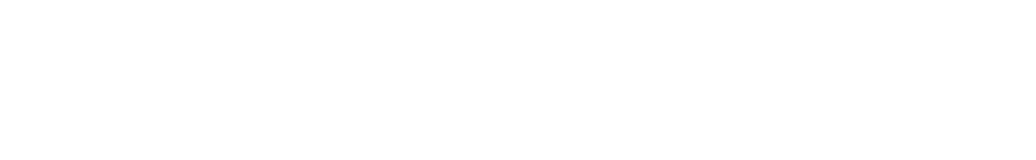
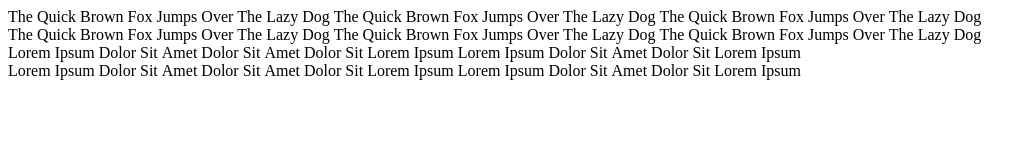
Before and after one commit to A-Mozeak/Tock, a browser extension: page index.html in a window 1280 px wide. Shown: the whole page, without its empty margins (0-1036 px from the left). Drawn offline with Linux system fonts and the light colour scheme.

Commit message:
Create filler divs and add flex to containers/objects.

```diff
--- a/index.html
+++ b/index.html
@@ -7,10 +7,60 @@
 </head>
 <body>
 	<div id='container'>
-		<div class='flexScroll' id='topFront'></div>
-		<div class='flexScroll' id='topBack'></div>
-		<div class='flexScroll' id='bottomFront'></div>
-		<div class='flexScroll' id='bottomBack'></div>
+		<div class='top'>
+  		<div class='flexScroll' id='topFront'>
+  		  <div class='bite'>The Quick Brown Fox</div>
+  		  <div class='bite'>Jumps Over</div>
+  		  <div class='bite'>The Lazy Dog</div>
+  		  <div class='bite'>The Quick Brown Fox</div>
+  		  <div class='bite'>Jumps Over</div>
+  		  <div class='bite'>The Lazy Dog</div>
+  		  <div class='bite'>The Quick Brown Fox</div>
+  		  <div class='bite'>Jumps Over</div>
+  		  <div class='bite'>The Lazy Dog</div>
+  		</div>
+  		<div class='flexScroll' id='topBack'>
+  		  <div class='bite'>The Quick Brown Fox</div>
+  		  <div class='bite'>Jumps Over</div>
+  		  <div class='bite'>The Lazy Dog</div>
+  		  <div class='bite'>The Quick Brown Fox</div>
+  		  <div class='bite'>Jumps Over</div>
+  		  <div class='bite'>The Lazy Dog</div>
+  		  <div class='bite'>The Quick Brown Fox</div>
+  		  <div class='bite'>Jumps Over</div>
+  		  <div class='bite'>The Lazy Dog</div>
+  		</div>
+		</div>
+		<div class='bottom'>
+  		<div class='flexScroll' id='bottomFront'>
+  		  <div class='bite'>Lorem Ipsum</div>
+  		  <div class='bite'>Dolor Sit</div>
+  		  <div class='bite'>Amet</div>
+  		  <div class='bite'>Dolor Sit</div>
+  		  <div class='bite'>Amet</div>
+  		  <div class='bite'>Dolor Sit</div>
+  		  <div class='bite'>Lorem Ipsum</div>
+  		  <div class='bite'>Lorem Ipsum</div>
+  		  <div class='bite'>Dolor Sit</div>
+  		  <div class='bite'>Amet</div>
+  		  <div class='bite'>Dolor Sit</div>
+  		  <div class='bite'>Lorem Ipsum</div>
+  		</div>
+  		<div class='flexScroll' id='bottomBack'>
+  		  <div class='bite'>Lorem Ipsum</div>
+  		  <div class='bite'>Dolor Sit</div>
+  		  <div class='bite'>Amet</div>
+  		  <div class='bite'>Dolor Sit</div>
+  		  <div class='bite'>Amet</div>
+  		  <div class='bite'>Dolor Sit</div>
+  		  <div class='bite'>Lorem Ipsum</div>
+  		  <div class='bite'>Lorem Ipsum</div>
+  		  <div class='bite'>Dolor Sit</div>
+  		  <div class='bite'>Amet</div>
+  		  <div class='bite'>Dolor Sit</div>
+  		  <div class='bite'>Lorem Ipsum</div>
+  		</div>
+		</div>
 	</div>
 </body>
 </html>
--- a/tock.css
+++ b/tock.css
@@ -8,19 +8,23 @@ Set fonts and colors.
 --Structural Styling--
 Set Animation.
 
-Build flex container.
+Build flex container.*/
 .container {
   display: flex;
 }
 
-.flexScroll {
-  flex-direction: row rtl;
+
+.bottom, .top, .flexScroll {
+  display: inline-block;
+  flex-direction: rtl;
 }
 
 .bite {
+  display: inline-block;
   flex: 0 1 auto;
 }
 
+/*
 Enable flex on flexScrolls.
 
-Set max-widths and ellipses ::after(?).
+Set max-widths and ellipses ::after(?).*/
```
